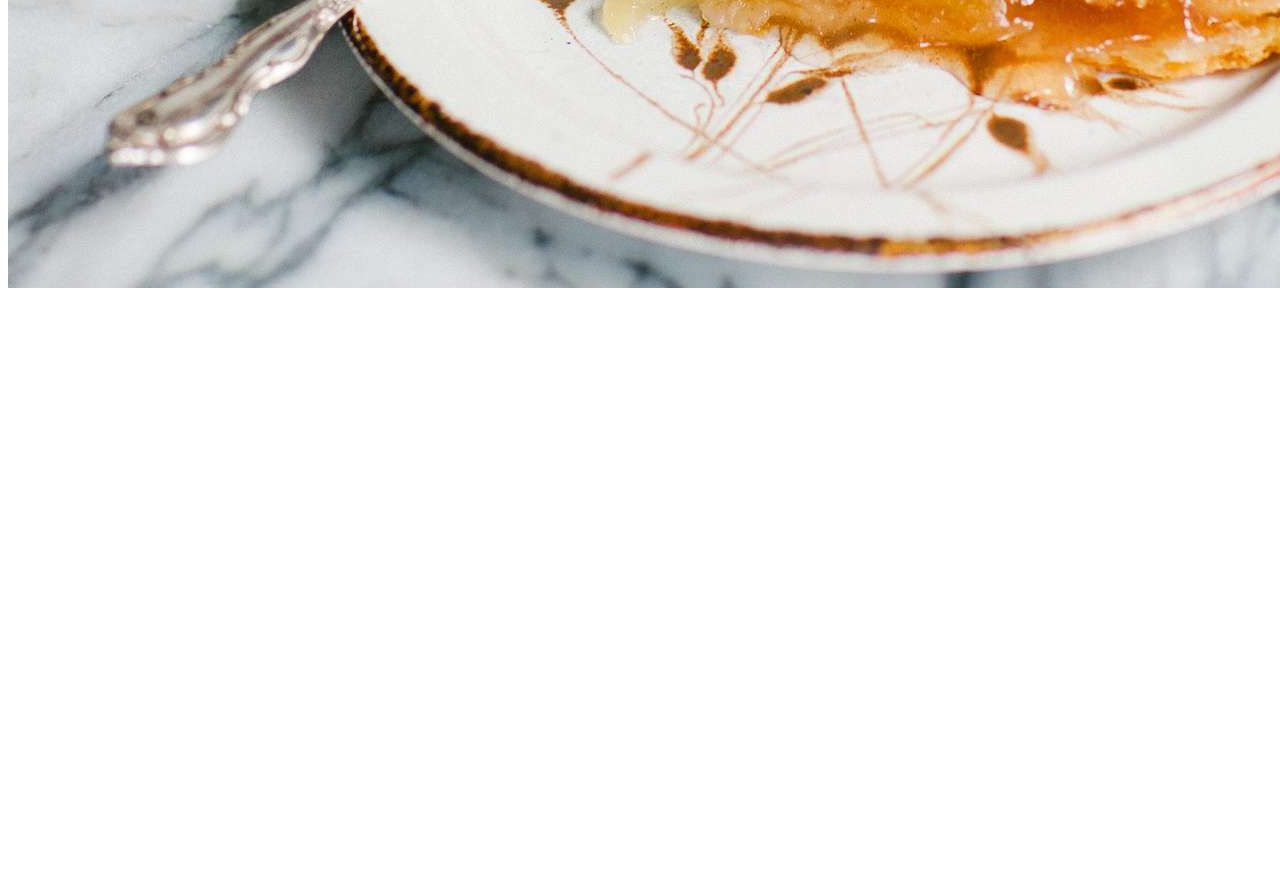
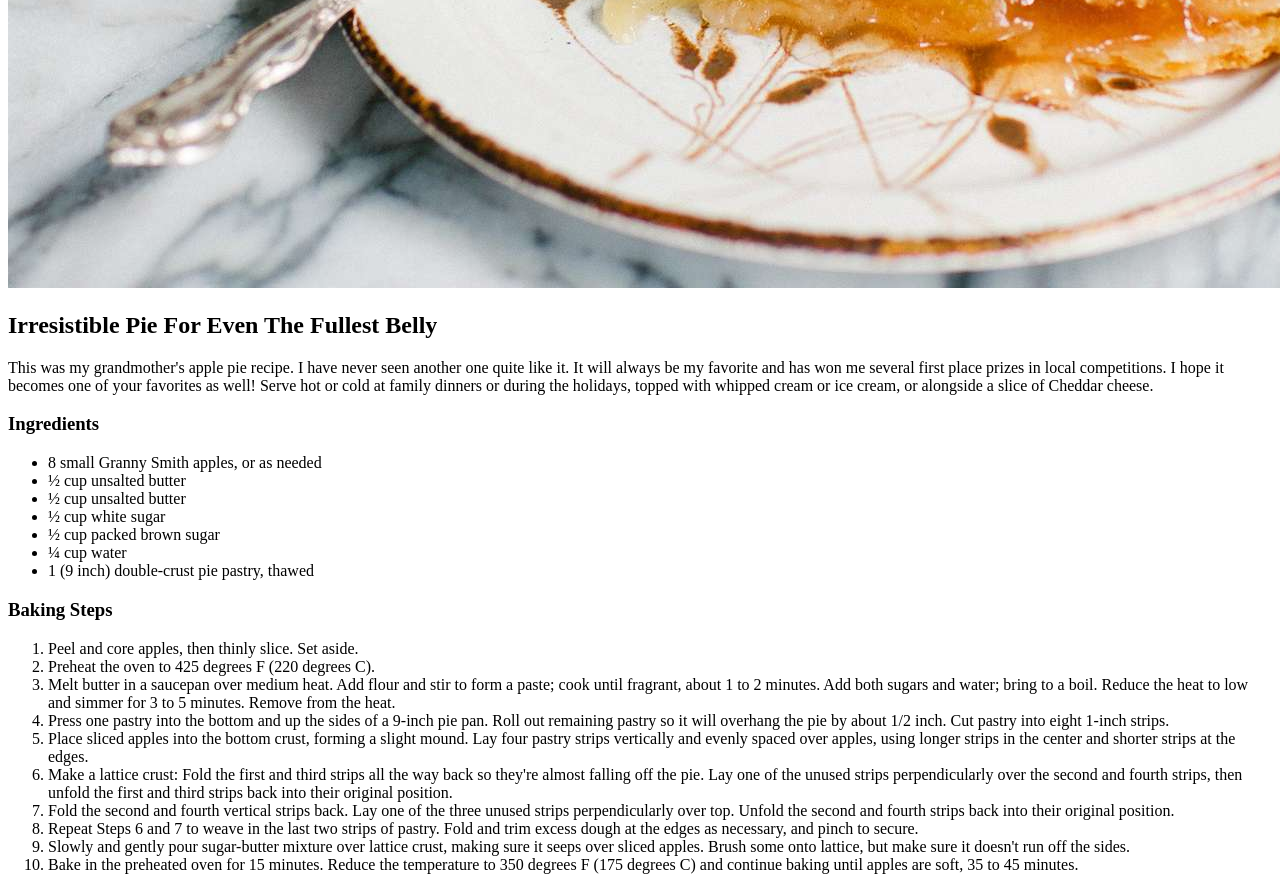
Before and after one commit to Zee-Doblekae/odin-recipes, a plain HTML site: page recipes/pie.html in a window 1280 px wide. Shown: the part 792-1682 px from the top of the page. Before the commit the page ends 1092 px from the top, so only its background shows below. Drawn offline with Linux system fonts and the light colour scheme.

Commit message:
Complete pie.html page with all requirements Added a description of the pie with a heading. An unorganized list with ingredients and an organized list with cooking steps.

```diff
--- a/recipes/pie.html
+++ b/recipes/pie.html
@@ -7,5 +7,30 @@
     <body>
         <h1>My Grandmas Beloved Apple Pie</h1>
         <img src="./images/pie.jpg" alt="Grandmas Apple Pie">
+        <h2>Irresistible Pie For Even The Fullest Belly</h2>
+        <p>This was my grandmother's apple pie recipe. I have never seen another one quite like it. It will always be my favorite and has won me several first place prizes in local competitions. I hope it becomes one of your favorites as well! Serve hot or cold at family dinners or during the holidays, topped with whipped cream or ice cream, or alongside a slice of Cheddar cheese.</p>
+        <h3>Ingredients</h3>
+        <ul>
+            <li>8 small Granny Smith apples, or as needed</li>
+            <li>½ cup unsalted butter</li>
+            <li>½ cup unsalted butter</li>
+            <li>½ cup white sugar</li>
+            <li>½ cup packed brown sugar</li>
+            <li>¼ cup water</li>
+            <li>1 (9 inch) double-crust pie pastry, thawed</li>
+        </ul>
+        <h3>Baking Steps</h3>
+        <ol>
+            <li>Peel and core apples, then thinly slice. Set aside.</li>
+            <li>Preheat the oven to 425 degrees F (220 degrees C).</li>
+            <li>Melt butter in a saucepan over medium heat. Add flour and stir to form a paste; cook until fragrant, about 1 to 2 minutes. Add both sugars and water; bring to a boil. Reduce the heat to low and simmer for 3 to 5 minutes. Remove from the heat.</li>
+            <li>Press one pastry into the bottom and up the sides of a 9-inch pie pan. Roll out remaining pastry so it will overhang the pie by about 1/2 inch. Cut pastry into eight 1-inch strips.</li>
+            <li>Place sliced apples into the bottom crust, forming a slight mound. Lay four pastry strips vertically and evenly spaced over apples, using longer strips in the center and shorter strips at the edges.</li>
+            <li>Make a lattice crust: Fold the first and third strips all the way back so they're almost falling off the pie. Lay one of the unused strips perpendicularly over the second and fourth strips, then unfold the first and third strips back into their original position.</li>
+            <li>Fold the second and fourth vertical strips back. Lay one of the three unused strips perpendicularly over top. Unfold the second and fourth strips back into their original position.</li>
+            <li>Repeat Steps 6 and 7 to weave in the last two strips of pastry. Fold and trim excess dough at the edges as necessary, and pinch to secure.</li>
+            <li>Slowly and gently pour sugar-butter mixture over lattice crust, making sure it seeps over sliced apples. Brush some onto lattice, but make sure it doesn't run off the sides.</li>
+            <li>Bake in the preheated oven for 15 minutes. Reduce the temperature to 350 degrees F (175 degrees C) and continue baking until apples are soft, 35 to 45 minutes.</li>
+        </ol>
     </body>
 </html>
```
